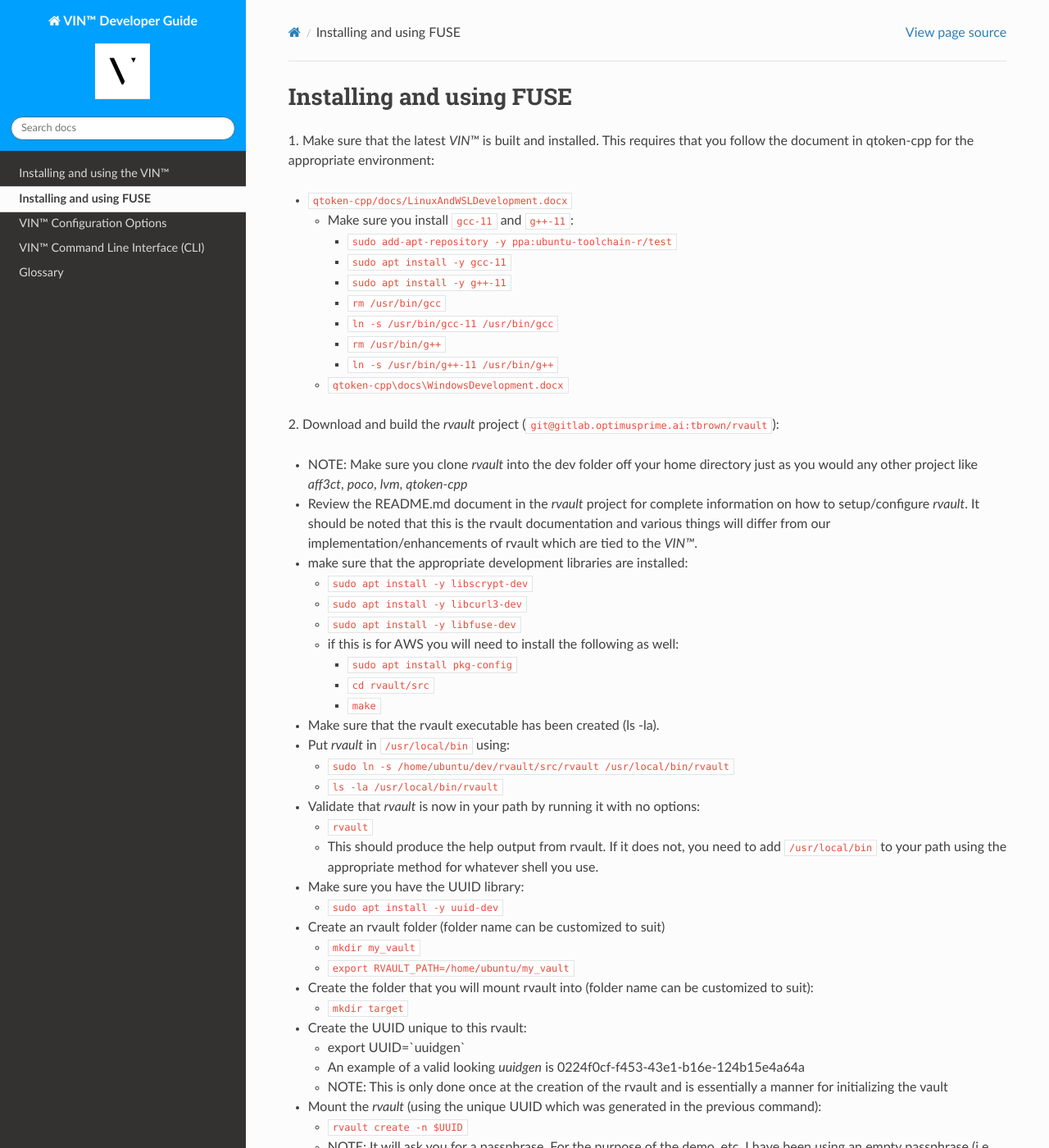
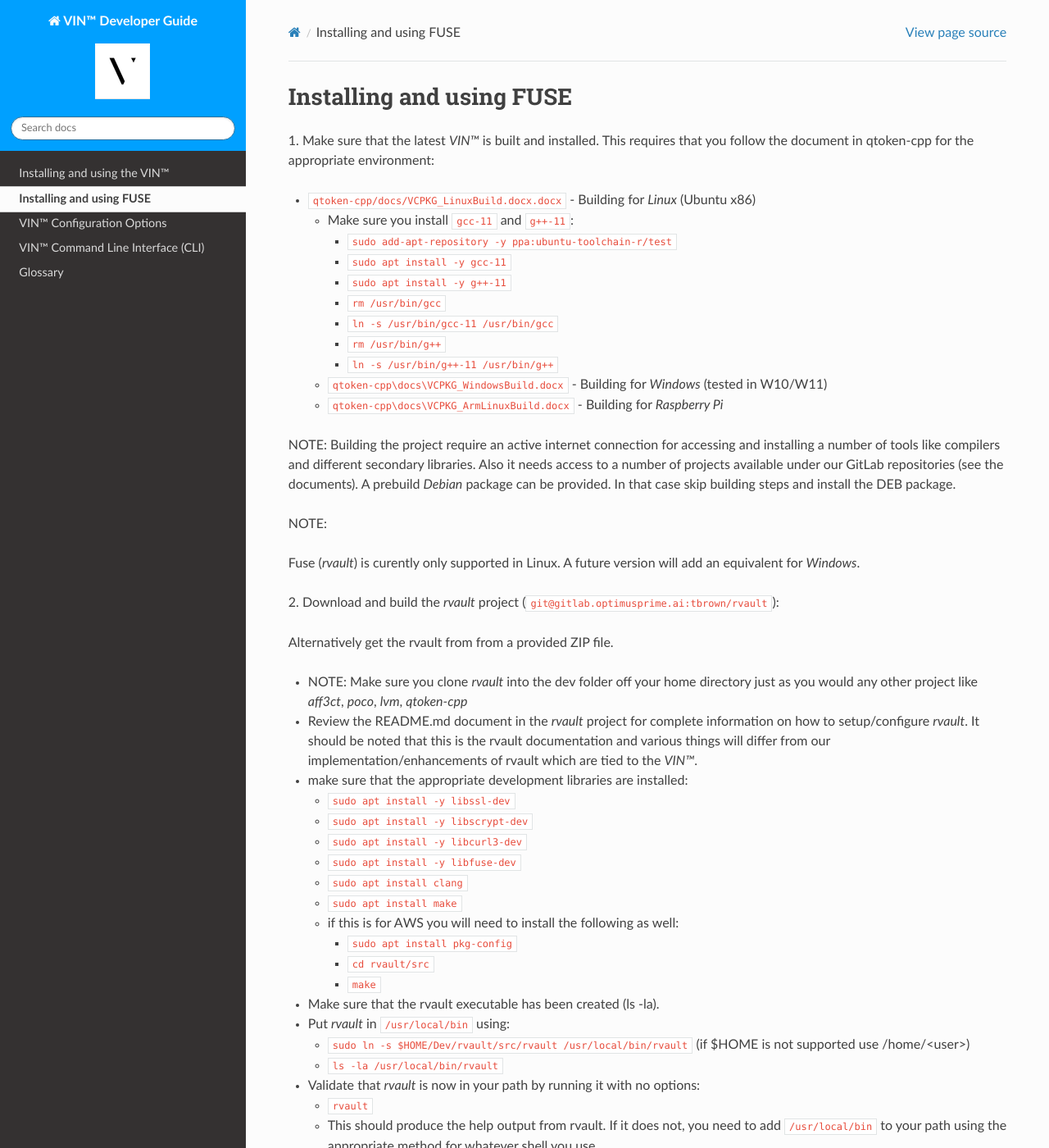
Before and after one commit to Market-Insight-Solutions-LLC/vin-developer-guide, a Sphinx documentation site: the page built from docs/source/vin_fuse.rst, in a window 1280 px wide and 1400 px high. Shown: the whole window at 82% size. Built offline with Sphinx 7.4.7 and the Read the Docs theme 2.0.0, drawn with Linux system fonts in a browser that asks for light colours; some of the changed text lies outside the part shown.

Commit message:
updated fuse installation to match current file supplied by adrian

```diff
--- a/docs/source/vin_fuse.rst
+++ b/docs/source/vin_fuse.rst
@@ -5,7 +5,7 @@
 
 \1\. Make sure that the latest *VIN™* is built and installed.  This requires that you follow the document in qtoken-cpp for the appropriate environment:
 
-* ``qtoken-cpp/docs/LinuxAndWSLDevelopment.docx``
+* ``qtoken-cpp/docs/VCPKG_LinuxBuild.docx.docx``  - Building for *Linux* (Ubuntu x86)
 
   * Make sure you install ``gcc-11`` and ``g++-11``:
 
@@ -17,17 +17,33 @@
     * ``rm /usr/bin/g++``
     * ``ln -s /usr/bin/g++-11 /usr/bin/g++``
 
-  * ``qtoken-cpp\docs\WindowsDevelopment.docx``
+  * ``qtoken-cpp\docs\VCPKG_WindowsBuild.docx``  - Building for *Windows* (tested in W10/W11)
+  * ``qtoken-cpp\docs\VCPKG_ArmLinuxBuild.docx`` - Building for *Raspberry Pi*
+
+NOTE:
+Building the project require an active internet connection for accessing and installing a number of tools like compilers and different secondary libraries.
+Also it needs access to a number of projects available under our GitLab repositories (see the documents).
+A prebuild *Debian* package can be provided. In that case skip building steps and install the DEB package.
+
+NOTE:
+
+Fuse (*rvault*) is curently only supported in Linux. A future version will add an equivalent for *Windows*.
 
 \2\. Download and build the *rvault* project (``git@gitlab.optimusprime.ai:tbrown/rvault``):
+
+Alternatively get the rvault from from a provided ZIP file.
 
 * NOTE: Make sure you clone *rvault* into the dev folder off your home directory just as you would any other project like *aff3ct*, *poco*, *lvm*, *qtoken-cpp*
 * Review the README.md document in the *rvault* project for complete information on how to setup/configure *rvault*.  It should be noted that this is the rvault documentation and various things will differ from our implementation/enhancements of rvault which are tied to the *VIN™*.
 * make sure that the appropriate development libraries are installed:
 
+  * ``sudo apt install -y libssl-dev``
   * ``sudo apt install -y libscrypt-dev``
   * ``sudo apt install -y libcurl3-dev``
   * ``sudo apt install -y libfuse-dev``
+  * ``sudo apt install clang``
+  * ``sudo apt install make``
+
   * if this is for AWS you will need to install the following as well:
 
     * ``sudo apt install pkg-config``
@@ -37,7 +53,7 @@
 * Make sure that the rvault executable has been created (ls -la).
 * Put *rvault* in ``/usr/local/bin`` using:
 
-  * ``sudo ln -s /home/ubuntu/dev/rvault/src/rvault /usr/local/bin/rvault``
+  * ``sudo ln -s $HOME/Dev/rvault/src/rvault /usr/local/bin/rvault``  (if $HOME is not supported use /home/<user>)
   * ``ls -la /usr/local/bin/rvault``
 
 * Validate that *rvault* is now in your path by running it with no options:
@@ -49,10 +65,10 @@
 
   * ``sudo apt install -y uuid-dev``
 
-* Create an rvault folder (folder name can be customized to suit)
+* Create an rvault folder (folder name can be customized to suit).From your home folder:
 
   * ``mkdir my_vault``
-  * ``export RVAULT_PATH=/home/ubuntu/my_vault``
+  * ``export RVAULT_PATH=$HOME/my_vault``
 
 * Create the folder that you will mount rvault into (folder name can be customized to suit):
 
@@ -61,7 +77,7 @@
 * Create the UUID unique to this rvault:
 
   * export UUID=`uuidgen`
-  * An example of a valid looking `uuidgen` is 0224f0cf-f453-43e1-b16e-124b15e4a64a
+  * An example of a valid looking ``uuidgen`` is ``0224f0cf-f453-43e1-b16e-124b15e4a64a``
   * NOTE: This is only done once at the creation of the rvault and is essentially a manner for initializing the vault
 
 * Mount the *rvault* (using the unique UUID which was generated in the previous command):
@@ -78,7 +94,7 @@
 
 * Ensure *VIN™* knows the location of your mounted rvault folder
 
-  * Update the *VIN™* configuration file at ``/etc/opt/VIN/defaults.cfg`` such that the path under ``files -> fuse_root`` is the absolute path of your mounted *fuse* folder (default value is ``"/home/user/target/"``).
+  * Update the *VIN™* configuration file at ``/etc/opt/VIN/defaults.cfg`` such that the path under ``files -> fuse_root`` is the absolute path of your mounted *fuse* folder (default value is ``"/home/user/target/"``). If you used recommended example this will be ``home/<user>/target`` (change <user> with the actual user)
 
 * Create a folder for sharing files
 
@@ -107,9 +123,26 @@
         }
     }
 
-* Now copying a file, either through the Navigator interface or via standard commands (cp) into the target/share folder should start a share in the *VIN™* to the peer ``192.0.2.0:9090``. On a successful share the received file is saved on the peer machine (defaults location: ``/opt/VIN/outputs``).
+Default is (for ``VIN -a <bootstrap> -h 7071 -p 8081 -r 9091``):
 
-  * Example copy: ``cp somefile.txt /home/ubuntu/target/share``
+.. code-block:: json
+
+    {
+      "share": {
+        "peers": [],
+
+        "localhost-9091": {
+          "peers": [
+        "127.0.0.1:9091"
+          ]
+        }
+      }
+    }
+
+
+* Now copying a file, either through the Navigator interface or via standard commands (``cp``) into the target/share folder should start a share in the *VIN™* to the peer ``192.0.2.0:9090``. On a successful share the received file is saved on the peer machine (defaults location: ``/opt/VIN/outputs``).
+
+  * Example copy: ``cp somefile.txt /home/<user>>/target/share``
 
 \4\. Additional features
 
@@ -169,6 +202,7 @@
 \6\. *VIN™* UI Demo
 
 * Clone from Gitlab repository (``git@gitlab.optimusprime.ai:virgilsystems/demos/vin-demo-draft.git``)
+* Alternatively get the project from a provided ZIP file
 * Terminal 1
 
   * ``cd dev/vin-demo-draft``
@@ -179,7 +213,7 @@
 
       * ``npm config set strict-ssl false`` before retrying the previous command (``npm -i``)
 
-    * NOTE: "npm ERR! The unauthenticated git protocol on port 9418 is no longer supported." Will sometimes appear and can be fixed by modifying the url of the git repository. Try the command ``git config --global url."https://".insteadOf git://"`` or, ``git config url."https://"``.insteadOf ``git://"``
+    * NOTE: ``"npm ERR! The unauthenticated git protocol on port 9418 is no longer supported."`` Will sometimes appear and can be fixed by modifying the url of the git repository. Try the command ``git config --global url."https://".insteadOf git://"`` or, ``git config url."https://"``.insteadOf ``git://"``
 
   * ``npm start``
   * this will enable you to access the demo at the URL: ``http://localhost:3000/dashboard``
```
